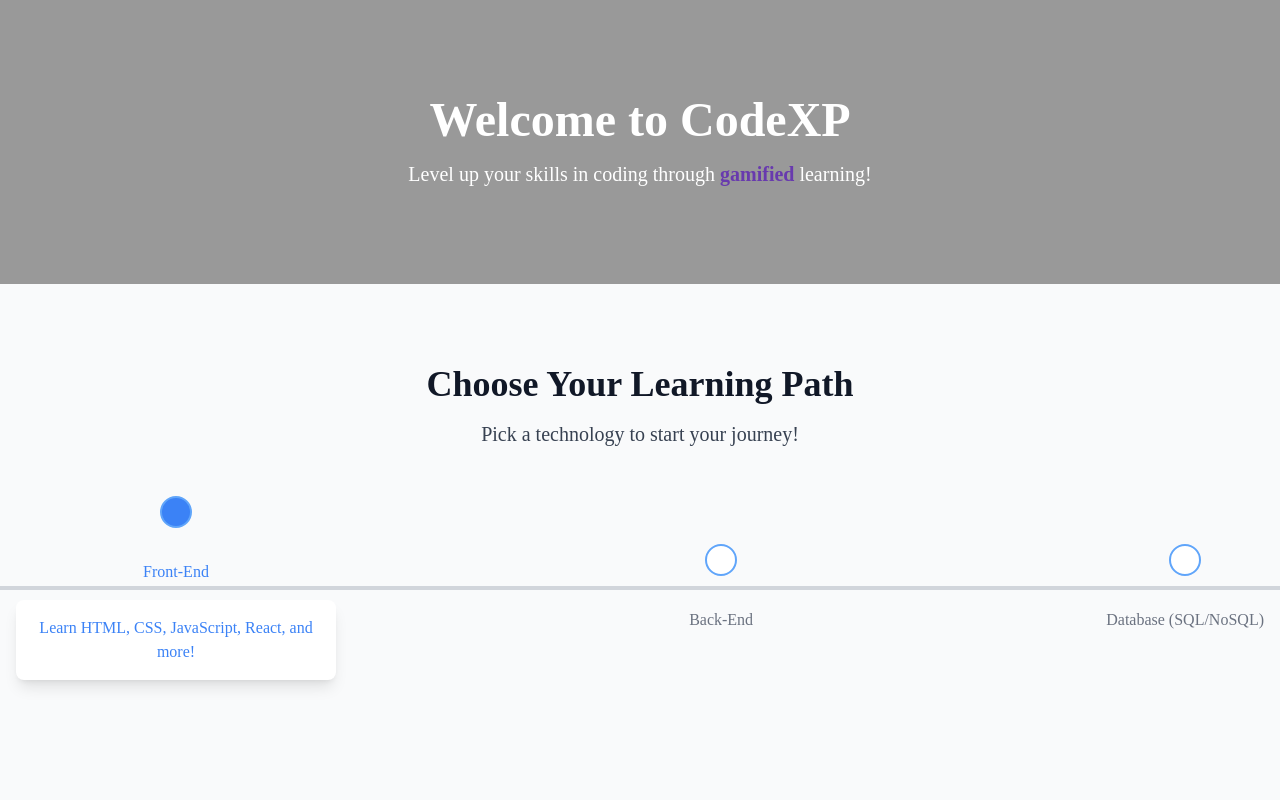
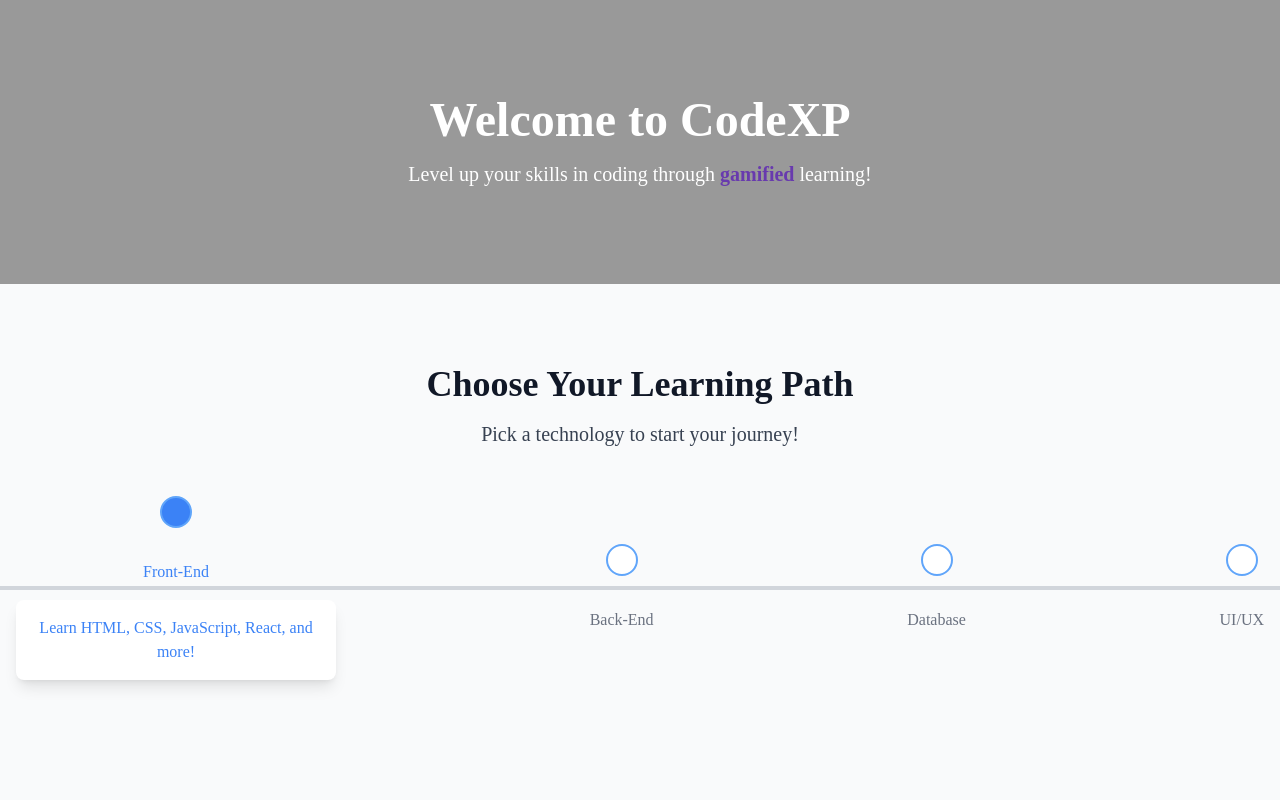
Before and after one commit to DharuNamikaze/codexp, a Next.js app: page / in a window 1280 px wide. Shown: the top 800 px of the page. Built offline with nearby package versions, Linux system fonts and the light colour scheme.

Commit message:
Added Ui/ux

```diff
--- a/components/Timeline.jsx
+++ b/components/Timeline.jsx
@@ -8,7 +8,8 @@ export default function Timeline() {
   const steps = [
     { name: "Front-End", description: "Learn HTML, CSS, JavaScript, React, and more!" },
     { name: "Back-End", description: "Master Node.js, Express, Databases, and API creation." },
-    { name: "Database (SQL/NoSQL)", description: "Learn MySQL, MongoDB, and how to work with databases." },
+    { name: "Database", description: "Learn MySQL, MongoDB, and how to work with databases." },
+    { name: "UI/UX", description: "Learn Adobe Illustrator, Figma to create stunning visuals" },
   ];
 
   return (
--- a/src/app/page.js
+++ b/src/app/page.js
@@ -40,7 +40,6 @@ export default function Home() {
           Experience the future of learning with a fun, interactive platform.
         </p>
         <div className="mt-12 grid grid-cols-1 md:grid-cols-2 lg:grid-cols-3 gap-10">
-
         </div>
       </section>
 
```
